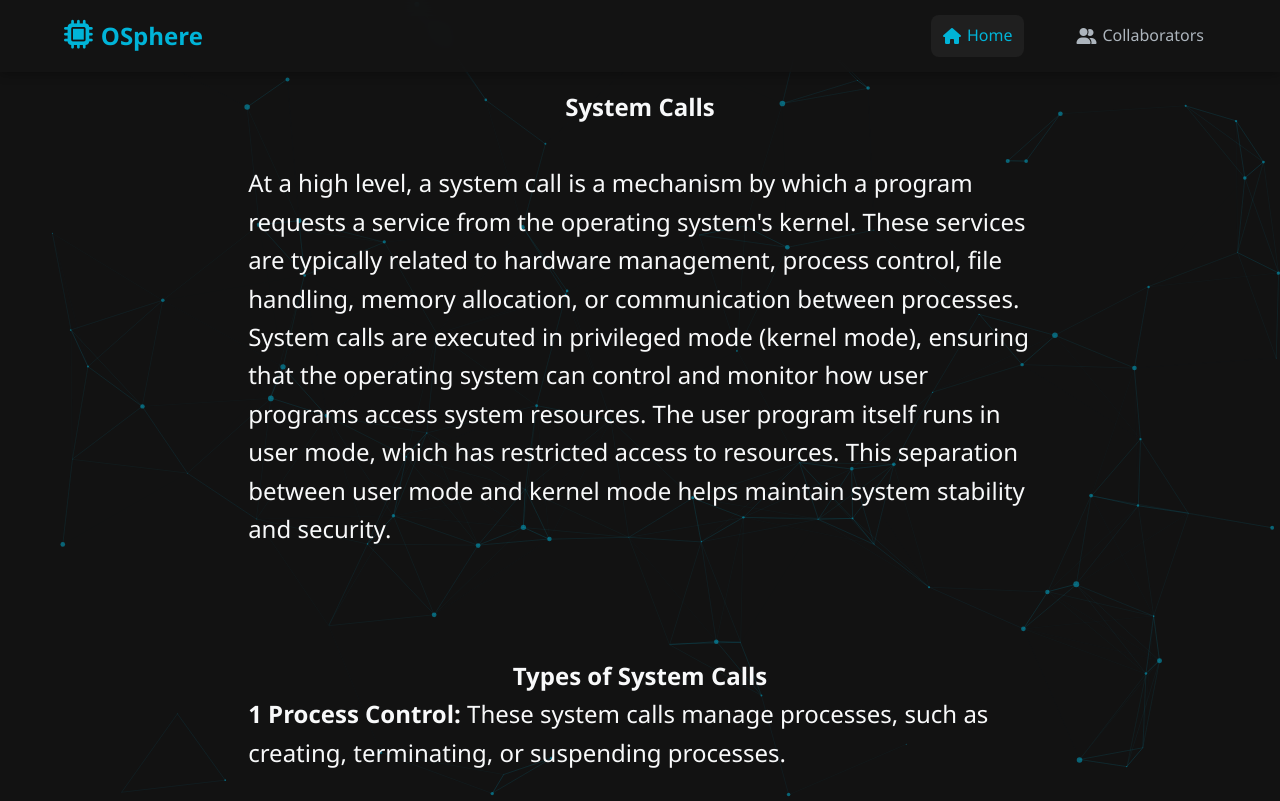
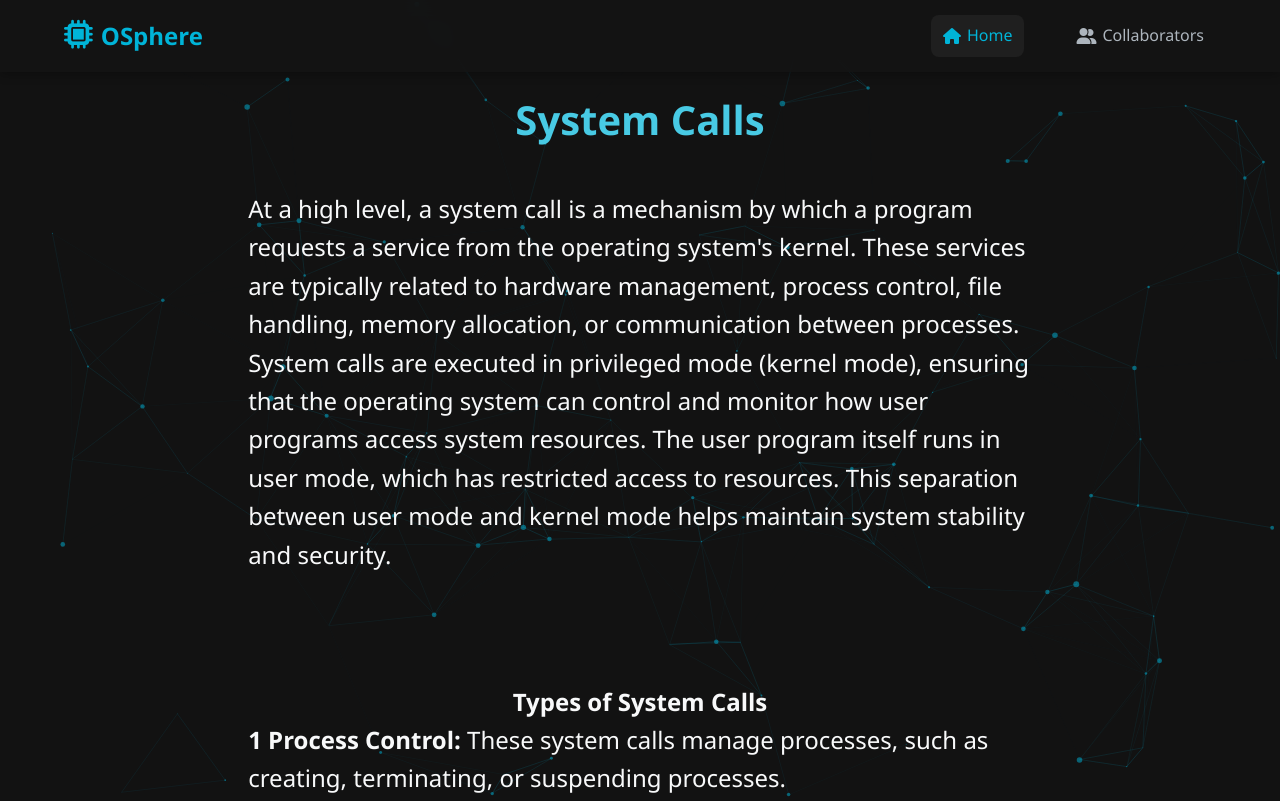
Before and after one commit to Lavakumar1807/OS-Simulator, a website: page SystemCallsAndIPC/views/functioncalls.html in a window 1280 px wide. Shown: the top 801 px of the page. Drawn offline with nearby package versions, Linux system fonts and the light colour scheme.

Commit message:
Navbar Modification

```diff
--- a/SystemCallsAndIPC/views/functioncalls.html
+++ b/SystemCallsAndIPC/views/functioncalls.html
@@ -104,6 +104,7 @@ a:hover {
     align-items: center;
     justify-content: center;
     gap: 40px;
+    text-decoration: none;
 }
 
 .nav-links a {
@@ -113,6 +114,7 @@ a:hover {
     transition: all var(--transition-speed);
     display: flex;
     align-items: center;
+    text-decoration: none;
 }
 
 .nav-links a i {
@@ -126,6 +128,11 @@ a:hover {
 
 .nav-links a.active {
     color: var(--primary-color);
+}
+
+.header{
+    color:var(--accent-color);
+    font-size: 40px;
 }
 
     </style>
@@ -152,7 +159,7 @@ a:hover {
     <div class="text-container">
 
         <span class="paragraph-container">
-            <strong>System Calls</strong>
+            <strong class="header">System Calls</strong>
 
                 <br>
                 <p class="mx-10">At a high level, a system call is a mechanism by which a program requests
```
